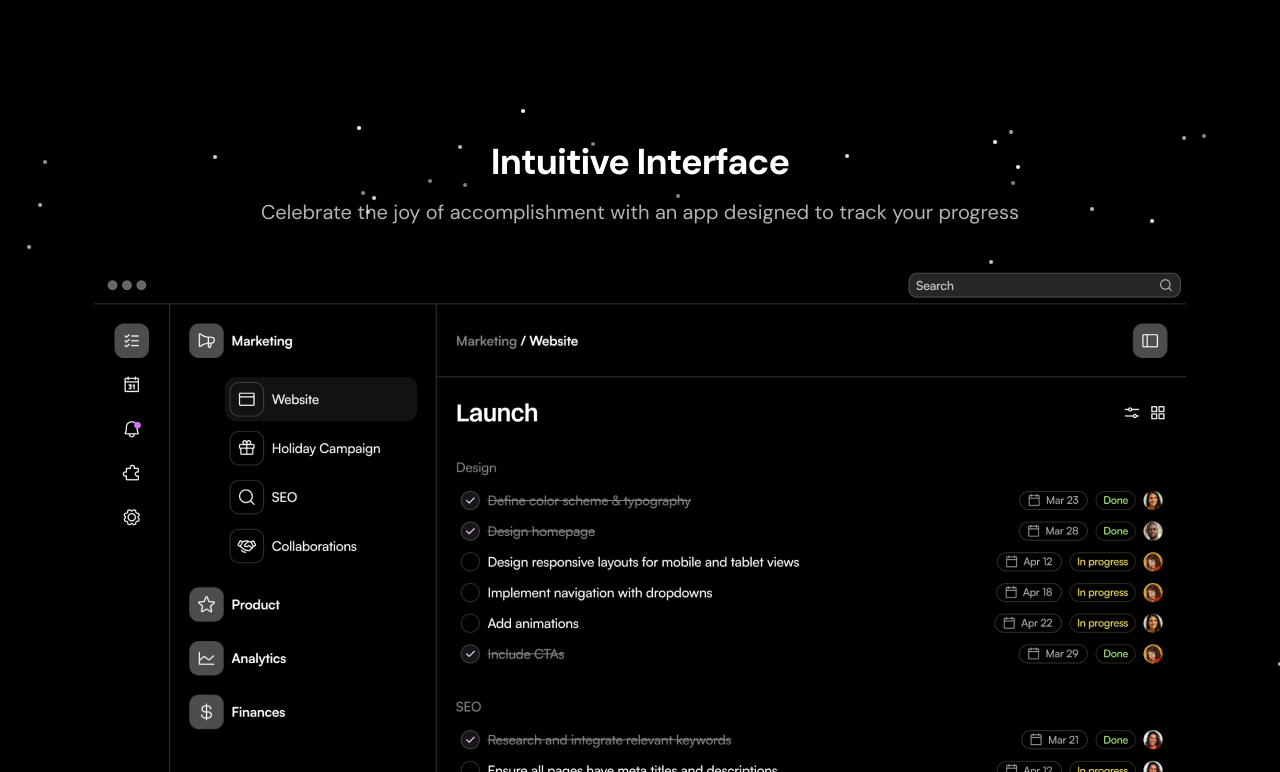
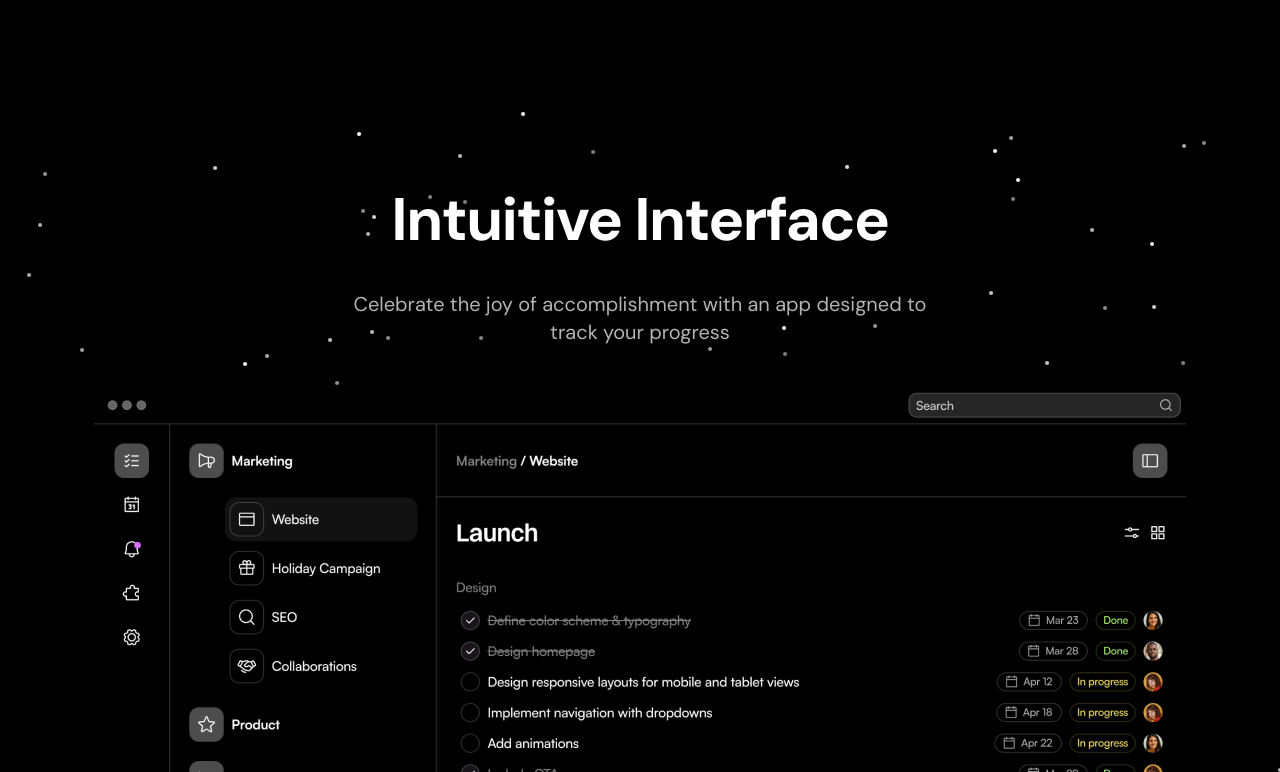
Before and after one commit to Aviral3501/landing_page_sass01, a Next.js app: page / in a window 1280 px wide. Shown: the part 1648-2420 px from the top of the page. Built offline with nearby package versions, Linux system fonts and the light colour scheme.

Commit message:
product showcase done

```diff
--- a/src/components/ProductShowcase.tsx
+++ b/src/components/ProductShowcase.tsx
@@ -9,7 +9,7 @@ export const ProductShowcase = () => {
   });
 
   return (
-    <div className="relative text-white bg-black py-12 overflow-hidden">
+    <div className="relative text-white bg-black py-[72px] sm:py-24 overflow-hidden">
       {/* Star background */}
       <div className="absolute inset-0 pointer-events-none z-10">
         {[...Array(120)].map((_, index) => (
@@ -27,12 +27,14 @@ export const ProductShowcase = () => {
       </div>
       <div className="container mx-auto px-6 relative z-20">
         <div ref={ref} className="text-center">
-          <h2 className={`text-3xl sm:text-4xl font-bold tracking-tight ${isIntersecting ? "animate-fade-in" : "opacity-0"}`}>
+          <h2 className={`text-3xl text-center sm:text-4xl md:text-6xl font-bold tracking-tight ${isIntersecting ? "animate-fade-in" : "opacity-0"}`}>
             Intuitive Interface
           </h2>
-          <p className={`text-xl text-white/70 mt-4 ${isIntersecting ? "animate-slide-in" : "opacity-0"}`}>
+         <div className="max-w-xl mx-auto">
+         <p className={`text-xl text-white/70 text-center mt-5 sm:mt-10 ${isIntersecting ? "animate-slide-in" : "opacity-0"}`}>
             Celebrate the joy of accomplishment with an app designed to track your progress
           </p>
+         </div>
         </div>
         <div className="relative mt-10 flex justify-center">
           <div className="absolute inset-0 bg-black z-20"></div>
```
